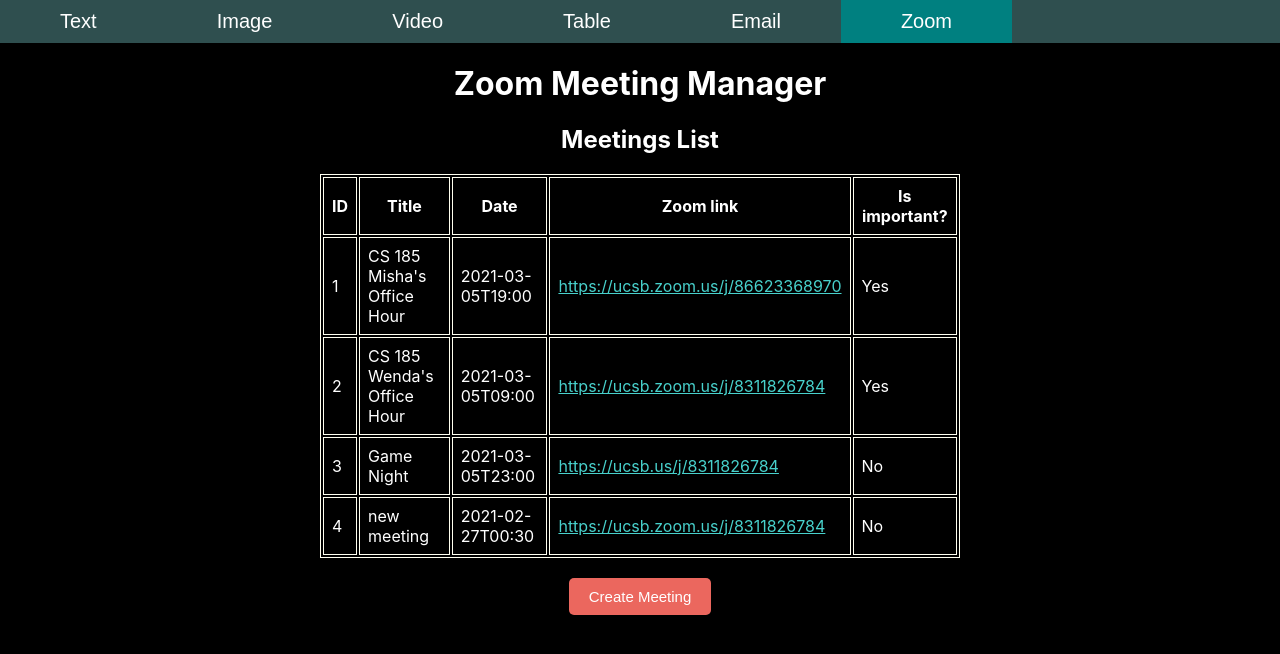
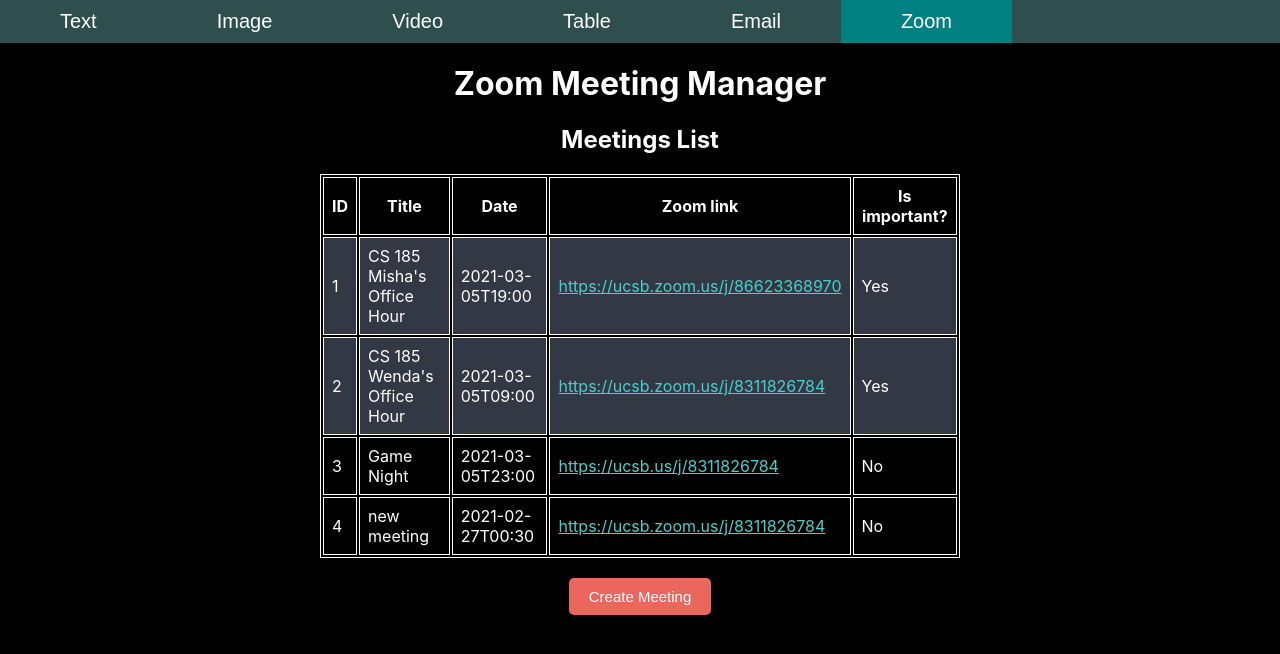
Before and after one commit to erinpwoo/cs185-pa4, a React (Create React App) app: page / in a window 1280 px wide. Both pictures are taken after a click on the button "Zoom". Shown: the top 654 px of the page. Built offline with nearby package versions, Linux system fonts and the light colour scheme; data requests are answered from the project's data file.

Commit message:
highlighted row

```diff
--- a/src/App.css
+++ b/src/App.css
@@ -276,3 +276,7 @@
 #errorMsg {
   color: red;
 }
+
+.highlighted {
+  background-color:#323844;
+}
--- a/src/Components/MeetingRow.js
+++ b/src/Components/MeetingRow.js
@@ -5,6 +5,17 @@
         super(props);
     }
     render() {
+        if (this.props.item.important) {
+            return (
+                <tr className="highlighted" onClick={() => this.props.editTask(this.props.item)} key={this.props.item.id}>
+                    <td>{this.props.item.id}</td>
+                    <td>{this.props.item.title}</td>
+                    <td>{this.props.item.day}</td>
+                    <td><a href={this.props.item.textInfor}>{this.props.item.textInfor}</a></td>
+                    <td>{this.props.item.important? "Yes" : "No"}</td>
+                </tr>
+            )
+        }
         return (
             <tr onClick={() => this.props.editTask(this.props.item)} key={this.props.item.id}>
                 <td>{this.props.item.id}</td>
--- a/src/Components/Zoom.js
+++ b/src/Components/Zoom.js
@@ -171,7 +171,7 @@
         if (parseInt(fields[2]) < today.getFullYear()) {
             return false;
         }
-        if (parseInt(fields[0]) < (today.getMonth())) {
+        if (parseInt(fields[0]) < (today.getMonth() + 1)) {
             return false;
         }
         if (parseInt(fields[1]) <= today.getDate()) {
@@ -279,7 +279,7 @@
                             <input type='text' defaultValue={this.state.selectedTask.textInfor} name='newLink' onChange={this.handleChange}/>
                             <label>
                                 Is important?
-                                <input type='checkbox' name='isImportant' onChange={this.handleChange}/>
+                                <input type='checkbox' checked={this.state.selectedTask.important} name='isImportant' onChange={this.handleChange}/>
                             </label>
                             <input className="save-meeting" type='submit' value='Save meeting'/>
                             <button className="full-schedule" onClick={this.displayFullSchedule}>Full schedule</button>
```
